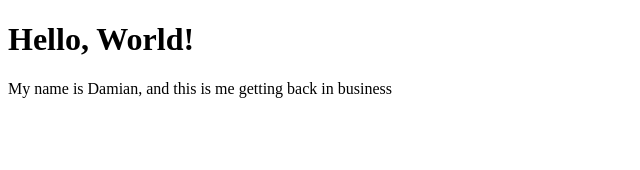
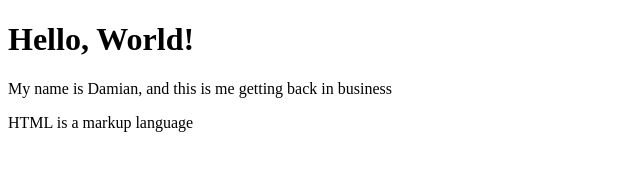
Before and after one commit to Damian-DaMan/01-Test, a plain HTML site: page index.html in a window 1280 px wide. Shown: the whole page, without its empty margins (0-640 px from the left). Drawn offline with Linux system fonts and the light colour scheme.

Commit message:
modified: index.html

```diff
--- a/index.html
+++ b/index.html
@@ -8,5 +8,6 @@
   <body>
     <h1>Hello, World!</h1>
     <p>My name is Damian, and this is me getting back in business</p>
+    <p>HTML is a markup language</p>
   </body>
 </html>
```
